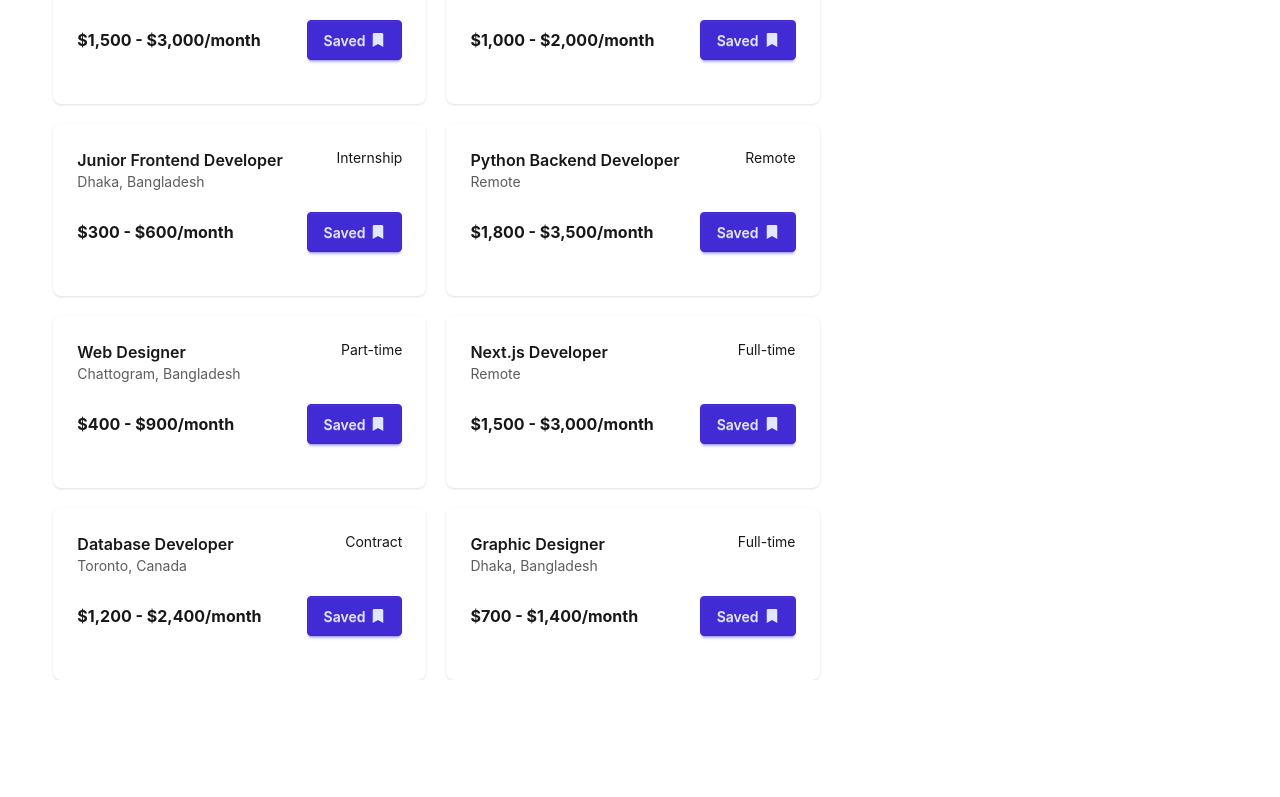
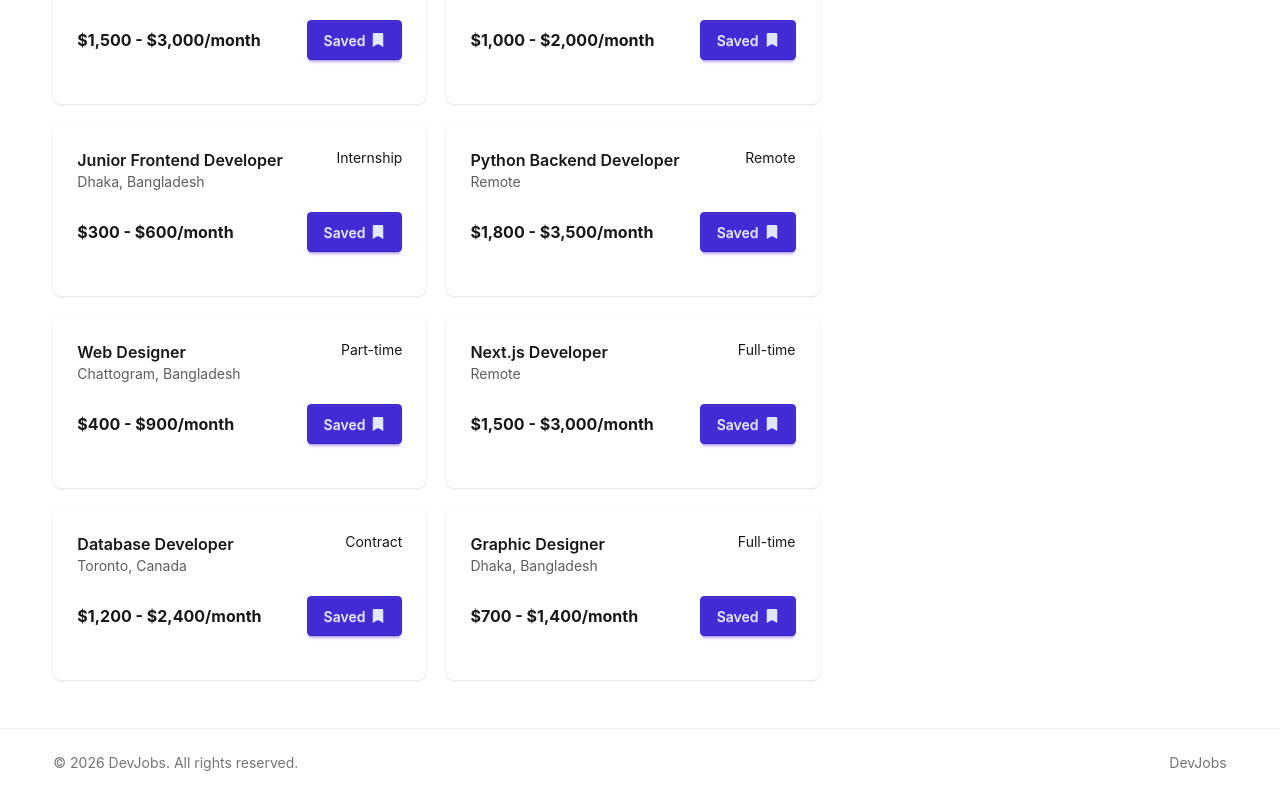
Before and after one commit to Wazida-in-code/Dev-Job, a React (Vite) app: page / in a window 1280 px wide. Shown: the part 853-1650 px from the top of the page. Before the commit the page ends 1533 px from the top, so only its background shows below. Built offline with nearby package versions, Linux system fonts and the light colour scheme.

Commit message:
Added:Footer

```diff
--- a/src/App.tsx
+++ b/src/App.tsx
@@ -1,5 +1,6 @@
 import { Suspense } from "react";
 import "./App.css";
+import Footer from "./components/Footer";
 import MainComponents from "./components/MainComponents";
 import type { JobPromiseType } from "./JobsTypes";
 
@@ -11,6 +12,7 @@ function App() {
       <Suspense fallback={"Loading"}>
         <MainComponents jobsPromise={jobsPromise} />
       </Suspense>
+      <Footer />
     </div>
   );
 }
--- /dev/null
+++ b/src/components/Footer.tsx
@@ -0,0 +1,14 @@
+const currentYear = new Date().getFullYear();
+
+const Footer = () => {
+  return (
+    <footer className="border-t border-base-300 mt-12">
+      <div className="container w-11/12 max-w-7xl mx-auto py-6 flex flex-col sm:flex-row items-center justify-between gap-2 text-sm text-base-content/60 text-center sm:text-left">
+        <p>© {currentYear} DevJobs. All rights reserved.</p>
+        <p>DevJobs</p>
+      </div>
+    </footer>
+  );
+};
+
+export default Footer;
```
